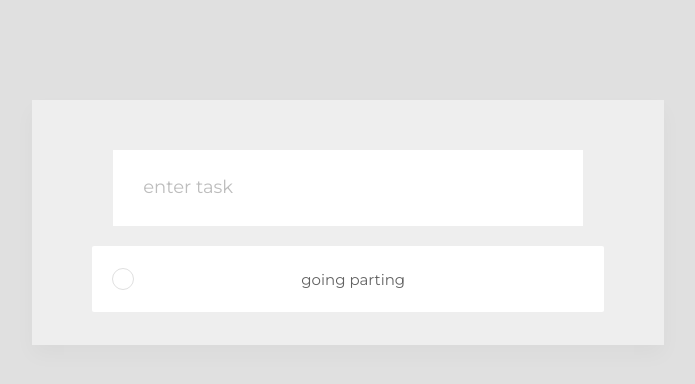
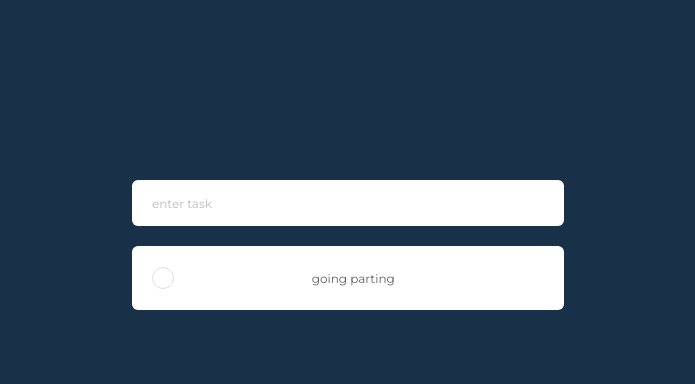
Before and after one commit to vanderkilu/react-notes, a React (Create React App) app: page / in a window 1280 px wide. Shown: the top 384 px of the page, without its empty margins (292-987 px from the left). Built offline with nearby package versions, Linux system fonts and the light colour scheme.

Commit message:
refactoring the ui

```diff
--- a/src/components/Todo/Todo.css
+++ b/src/components/Todo/Todo.css
@@ -1,12 +1,12 @@
 .todo {
-    padding: 0.1rem 2rem;
+    padding: 0.02rem 2rem;
     background-color: white;
-    border-radius: 2px;
     display: flex;
     justify-content: space-between;
     align-items: center;
-    margin-bottom: 0.3rem;
-    position: relative;
+    margin-bottom: 0.5rem;
+    border-radius: 0.6rem;
+    width: 100%;
 }
 
 .todo__done-btn {
@@ -19,7 +19,7 @@
 
 .todo__task {
     color: var(--text-color-primary);
-    font-size: 1.5rem;
+    font-size: 1.2rem;
 }
 
 .todo__delete-icon {
--- a/src/components/Todo/Todo.js
+++ b/src/components/Todo/Todo.js
@@ -3,8 +3,9 @@ import './Todo.css'
 function Todo(props) {
     return (
         <div className="todo">
-            <p className="todo__done-btn"
-                onClick={props.onClick}></p>
+            <p className={props.todo.completed ? "todo__done-btn done": "todo__done-btn"}
+                onClick={props.onClick}>
+            </p>
             <p className={props.todo.completed ? "todo__task completed ":"todo__task"}>{props.todo.task}</p>
             <p className="todo__delete-icon">&times;</p>
         </div>
--- a/src/components/TodoList/TodoList.css
+++ b/src/components/TodoList/TodoList.css
@@ -1,27 +1,31 @@
 .todoWrapper {
-    padding: 3rem 6rem;
-    background-color:#eeeeee;
-    box-shadow: 0 1rem 2rem rgba(0,0,0,0.03);
-}
-
-.form {
     display: flex;
     justify-content: center;
     align-items: center;
     flex-direction: column;
+    padding: 6rem 12rem;
+}
+
+.form {
     margin: 2rem 0;
+    width: 100%;
+    display: flex;
+    justify-content: center;
+    align-items: center;
+    flex-direction: column;
 }
 
 .input {
-    width: 80%;
-    padding: 3rem;
+    width: 100%;
+    padding: 1.5rem 2rem;
     border: none;
+    border-radius: 0.6rem;
     font-family: inherit;
     background-color: white;
 }
 
 .input::placeholder {
-    font-size: 1.8rem;
+    font-size: 1.2rem;
     color: var(--text-color-secondary);
 }
 .input:focus {
--- a/src/index.css
+++ b/src/index.css
@@ -7,7 +7,7 @@ html {
 body {
   font-family: 'Montserrat', sans-serif;
   box-sizing: border-box;
-  background-color: #e0e0e0;
+  background-color: #183048;
 }
 
 :root {
```
